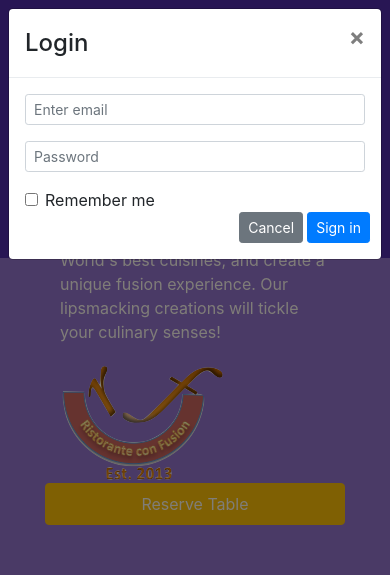
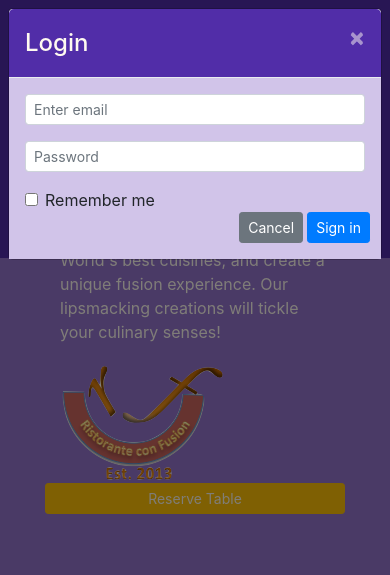
Before and after one commit to MrunalPawshe/pbl-se-5, a website: page index.html in a window 390 px wide. Both pictures are taken after a click on the button "Login". Shown: the top 575 px of the page. Drawn offline with nearby package versions, Linux system fonts and the light colour scheme.

Commit message:
Assignment 4

```diff
--- a/css/styles.scss
+++ b/css/styles.scss
@@ -74,3 +74,16 @@ body {
     position: absolute;
     bottom: 0px;
 }
+
+.modal-header {
+    background: $background-dark;
+    color: floralwhite;
+
+    button {
+        color: floralwhite;
+    }
+}
+
+.modal-body {
+    background: $background-pale;
+}
--- a/index.html
+++ b/index.html
@@ -30,9 +30,7 @@
                     <li class="nav-item"><a class="nav-link" href="./contactus.html"><span class="fa fa-address-card fa-lg"></span> Contact</a></li>
                 </ul>
                 <span class="navbar-text">
-                    <a data-toggle="modal" data-target="#loginModal">
-                        <span class="fa fa-sign-in"></span> Login
-                    </a>
+                    <a id="loginButton" role="button"><span class="fa fa-sign-in"></span> Login</a>
                 </span>
             </div>
         </div>
@@ -78,7 +76,7 @@
         </div>
     </div>
 
-    <div id="reservemodal" class="modal fade" role="dialog">
+    <div id="reserveModal" class="modal fade" role="dialog">
         <div class="modal-dialog modal-lg" role="content">
             <div class="modal-content">
                 <div class="modal-header">
@@ -94,7 +92,7 @@
                             <div class="form-group col-12 col-sm-10">
                                 <label class="radio-inline"><input type="radio" name="optradio"><strong> 1 &ensp;</strong></label>
                                 <label class="radio-inline"><input type="radio" name="optradio"><strong> 2 &ensp;</strong></label>
-                                <label class="radio-inline"><input type="radio" name="optradio"><strong> 3 &ensp;</strong></label>
+                                <label class="radio-inline"><input type="radio" name="optradio" checked><strong> 3 &ensp;</strong></label>
                                 <label class="radio-inline"><input type="radio" name="optradio"><strong> 4 &ensp;</strong></label>
                                 <label class="radio-inline"><input type="radio" name="optradio"><strong> 5 &ensp;</strong></label>
                                 <label class="radio-inline"><input type="radio" name="optradio"><strong> 6 &ensp;</strong></label>
@@ -153,8 +151,7 @@
 
                 <div class="col-12 col-sm align-self-center">
                     <div class="row justify-content-center">
-                        <a role="button" class="btn btn-block nav-link btn-warning"
-                           data-toggle="modal" data-target="#reservemodal">Reserve Table</a>
+                        <a type="button" class="btn btn-block btn-sm btn-warning" role="button" id="reserveButton">Reserve Table</a>
                     </div>
                 </div>
 
@@ -308,7 +305,8 @@
     <script src="node_modules/jquery/dist/jquery.slim.min.js"></script>
     <script src="node_modules/popper.js/dist/umd/popper.min.js"></script>
     <script src="node_modules/bootstrap/dist/js/bootstrap.min.js"></script>
-
+    <script src="js/scripts.js"></script>
+    <!-- endbuild -->
 
     <script>
         $(document).ready(function () {
@@ -325,6 +323,12 @@
                     $('#carouselButton').children('span').addClass('fa-pause');
                 }
             });
+            $('#reserveButton').click(function () {
+                $('#reserveModal').modal('show');
+            });
+            $('#loginButton').click(function () {
+                $('#loginModal').modal('show');
+            })
         });
     </script>
 
```
Also changed, not shown: css/styles.css.
